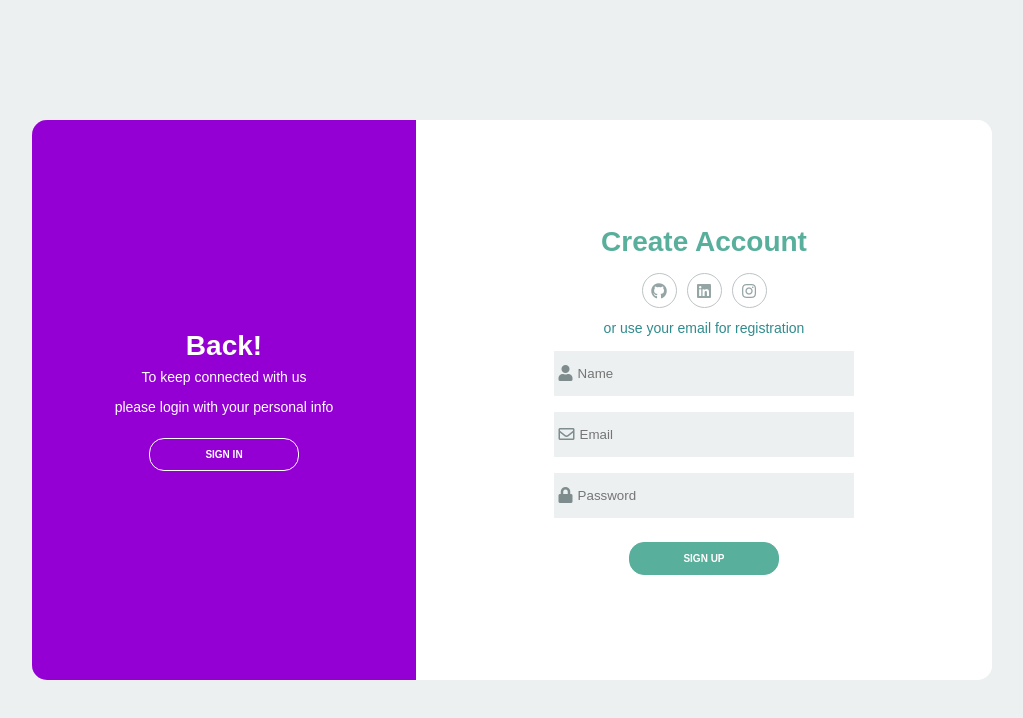
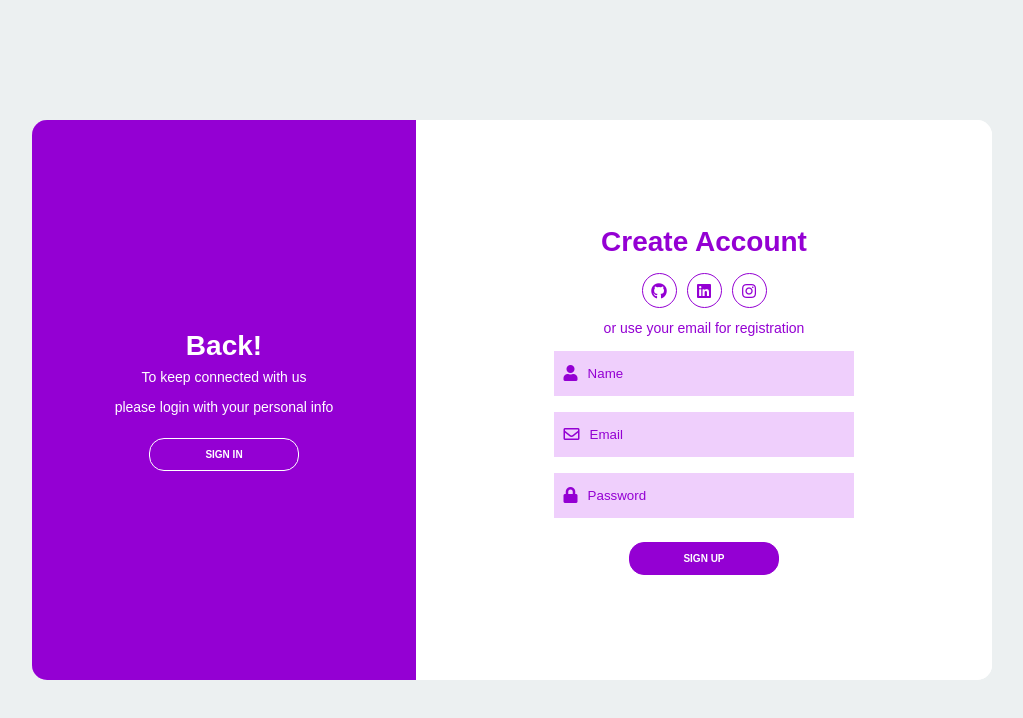
Before and after one commit to JeanLuccaSousa/interactive-screen, a plain HTML site: page index.html in a window 1280 px wide. Shown: the whole page, without its empty margins (128-1151 px from the left). Drawn offline with Linux system fonts and the light colour scheme.

Commit message:
step two

```diff
--- a/css/style.css
+++ b/css/style.css
@@ -60,7 +60,7 @@ body {
 }
 
 .description-second {
-    color: #2f8c8d;
+    color: #9400d3;
 }
 
 .first-content {
@@ -85,7 +85,7 @@ body {
 }
 
 .title-second {
-    color: #58af9b;
+    color: #9400d3;
     margin-bottom: 15px;
 }
 
@@ -100,16 +100,17 @@ body {
 }
 
 .item-social-media  {
-    border: 1px solid #bdc3c7;
+    border: 1px solid #9400d3;
     border-radius: 50%;
     width: 35px;
     height: 35px;
     line-height: 35px;
     text-align: center;
-    color: #95a5a6;
+    color: #9400d3;
 }
 
 /* pseudo-classe */
+
 .link-social-media:not(:first-child) {
     margin-left: 10px;
 }
@@ -119,9 +120,9 @@ body {
 }
 
 .link-social-media:hover .item-social-media {
-    background-color: #58af9b;
+    background-color: #9400d3;
+    border-color: #9400d3;
     color: #fff;
-    border-color: #58af9b;
 }
 
 form {
@@ -135,19 +136,19 @@ form input {
     height: 45px;
     width: 100%;
     border: none;
-    background-color:#ecf0f1;
+    background-color:#efcffc;
 }
 
 .label-input {
-    background-color: #ecf0f1;
+    background-color: #efcffc;
     display:flex;
     align-items: center;
     margin: 8px;
 }
 
 .icon-modify {
-    color: #7f8c8d;
-    padding: 0 5px;
+    color: #9400d3;
+    padding: 0 10px;
 }
 
 .btn {
@@ -172,19 +173,23 @@ form input {
 
 .btn-primary:hover {
     background-color:#fff;
-    color:#58af9b;
+    color: #9400d3;
+}
+
+.placeholder-text::placeholder {
+    color: #9400d3;
 }
 
 .btn-second {
-    background-color: #58af9b;
-    border: 1px solid #58af9b;
+    background-color: #9400d3;
+    border: 1px solid #9400d3;
     transition: background-color .5s;
 }
 
 .btn-second:hover {
     background-color: #fff;
-    border: 1px solid #58af9b;
-    color: #58af9b;
+    border: 1px solid #9400d3;
+    color: #9400d3;
 }
 
 /* Second content*/
@@ -205,14 +210,10 @@ form input {
 }
 
 .password {
-    color: #34495e;
+    color: #9400d3;
     font-size: 14px;
     text-decoration: none;
     margin: 15px 0;
-}
-
-.password:hover {
-    color: #9400d3;
 }
 
 .password::first-letter {
--- a/index.html
+++ b/index.html
@@ -32,15 +32,15 @@
                 <form class="form" method="POST">
                     <label class="label-input">
                         <i class="fas fa-user icon-modify"></i>
-                        <input type="text" placeholder="Name">
+                        <input class="placeholder-text" type="text" placeholder="Name">
                     </label>
                     <label class="label-input">
                         <i class="far fa-envelope icon-modify"></i>
-                        <input type="email" placeholder="Email" name="email">
+                        <input class="placeholder-text" type="email" placeholder="Email" name="email">
                     </label>
                     <label class="label-input">
                         <i class="fas fa-lock icon-modify"></i>
-                        <input type="password" placeholder="Password" name="senha">
+                        <input class="placeholder-text" type="password" placeholder="Password" name="senha">
                     </label>
                     <button type="submit" class="btn btn-second">Sign up</button>
                 </form>
@@ -60,20 +60,20 @@
                     <h2 class="title title-second">Sign In To Developer</h2>
                     <div class="social-media">
                         <ul class="list-social-media">
-                            <a class="link-social-media" href="#"><li class="item-social-media"><i class="fab fa-facebook-f"></i></li></a>
-                            <a class="link-social-media" href="#"><li class="item-social-media"><i class="fab fa-google-plus-g"></i></li></a>
-                            <a class="link-social-media" href="#"><li class="item-social-media"><i class="fab fa-linkedin-in"></i></li></a>
+                            <a class="link-social-media" href="#"><li class="item-social-media"><i class="fab fa-github"></i></li></a>
+                            <a class="link-social-media" href="#"><li class="item-social-media"><i class="fab fa-linkedin"></i></li></a>
+                            <a class="link-social-media" href="#"><li class="item-social-media"><i class="fab fa-instagram"></i></li></a>
                         </ul>
                     </div>
                     <p class="description description-second">or use your email for registration</p>
                     <form class="form">
                         <label class="label-input">
                             <i class="far fa-envelope icon-modify"></i>
-                            <input type="email" placeholder="Email">
+                            <input class="placeholder-text" type="email" placeholder="Email">
                         </label>
                         <label class="label-input">
                             <i class="fas fa-lock icon-modify"></i>
-                            <input type="password" placeholder="Password">
+                            <input class="placeholder-text" type="password" placeholder="Password">
                         </label>
                         <a class="password" href="#">forgot your password?</a>
                         <button class="btn btn-second">Sign in</button>
```
